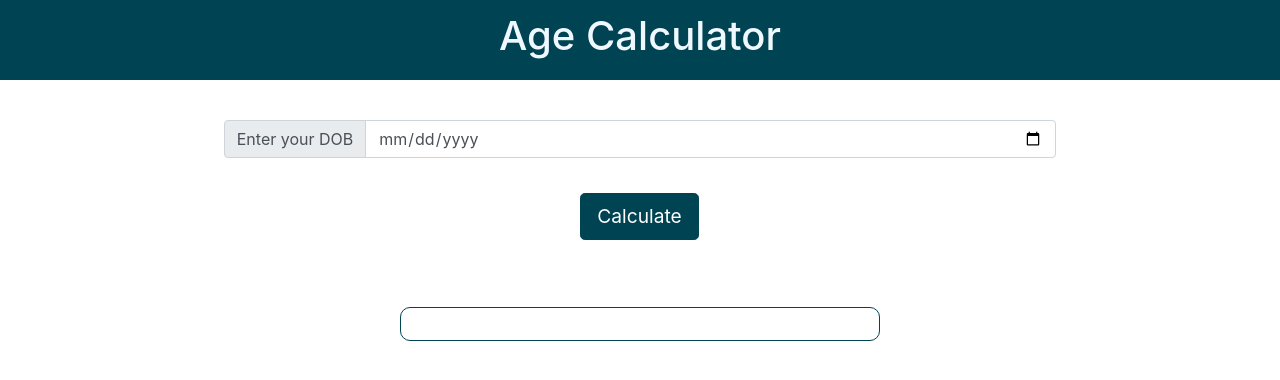
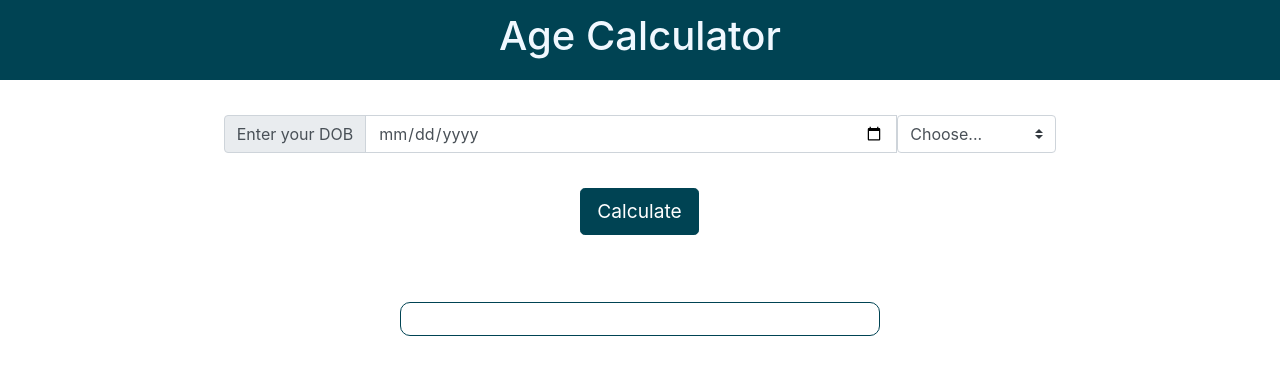
Before and after one commit to ankushduacodes/JavaScript-mini-projects, a plain HTML site: page Age Calculator/index.html in a window 1280 px wide. Drawn offline with nearby package versions, Linux system fonts and the light colour scheme.

Commit message:
added dropdown div

```diff
--- a/Age Calculator/assets/css/style.css
+++ b/Age Calculator/assets/css/style.css
@@ -37,7 +37,7 @@ header a:hover {
 
 .input-group-text,
 .form-control {
-  margin: 40px auto 0 auto;
+  /* margin: 40px auto 0 auto; */
 }
 
 .input-group {
@@ -71,3 +71,11 @@ header a:hover {
   padding: 1rem;
   color: #004353;
 }
+
+.selector {
+  height: 36px;
+}
+
+.input-group {
+  margin-top: 35px;
+}
--- a/Age Calculator/index.html
+++ b/Age Calculator/index.html
@@ -22,27 +22,23 @@
     <div class="container calculator">
       <div class="input-group w-75">
         <div class="input-group-prepend">
-          <span class="input-group-text" id="inputGroup-sizing-sm"
-            >Enter your DOB</span
-          >
+          <span class="input-group-text" id="inputGroup-sizing-sm">Enter your DOB</span>
         </div>
-        <input
-          type="date"
-          id="mydate"
-          class="form-control"
-          aria-describedby="button-addon2"
-          min="1903-01-01"
-          max=""
-          required
-        />
+        <input type="date" id="mydate" class="form-control" aria-describedby="button-addon2" min="1903-01-01" max="" required/>
+        <div class="selector">
+          <select class="custom-select" id="">
+            <option selected>Choose...</option>
+            <option value="1">Age in years</option>
+            <option value="2">Age in months</option>
+            <option value="3">Age in days</option>
+            <option value="3">Age in hours</option>
+            <option value="3">Age in minutes</option>
+            <option value="3">Age in seconds</option>
+          </select>
+        </div>
       </div>
       <div class="input-group-append">
-        <input
-          type="submit"
-          id="calculate-btn"
-          class="btn btn-primary btn-lg"
-          value="Calculate"
-        />
+        <input type="submit" id="calculate-btn" class="btn btn-primary btn-lg" value="Calculate"/>
       </div>
       <div>
         <h2 id="result"></h2>
```
